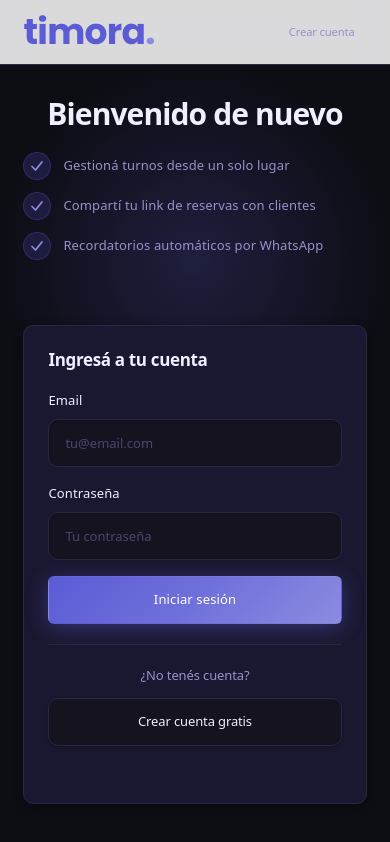
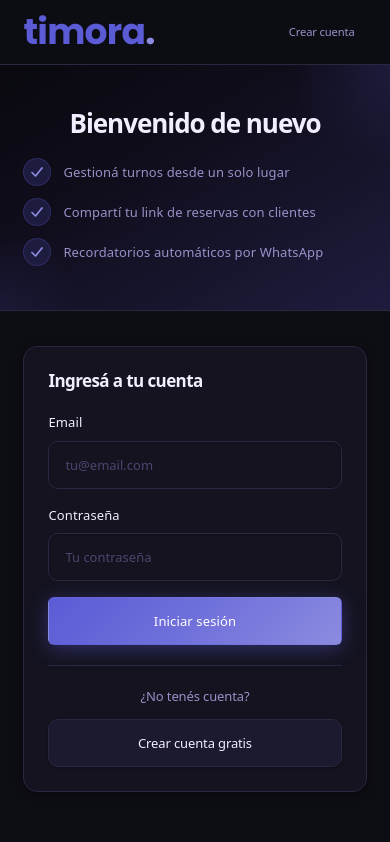
Before and after one commit to almendrasmaria/timora, an Angular app in the folder frontend/: page /auth/login in a window 390 px wide. Built offline with nearby package versions, Linux system fonts and the light colour scheme.

Commit message:
feat(layout): fix app shell alignment and auth layouts spacing

```diff
--- a/frontend/src/app/shared/layout/app-shell/app-shell.component.html
+++ b/frontend/src/app/shared/layout/app-shell/app-shell.component.html
@@ -109,8 +109,6 @@
   }
 
   <main class="shell__main">
-    <div class="shell__container">
-      <router-outlet />
-    </div>
+    <router-outlet />
   </main>
 </div>
--- a/frontend/src/app/shared/layout/auth-layout/auth-layout.component.scss
+++ b/frontend/src/app/shared/layout/auth-layout/auth-layout.component.scss
@@ -9,8 +9,8 @@
     top: 0;
     z-index: 10;
     border-bottom: 1px solid var(--color-border);
-    background: rgba(255, 255, 255, 0.85);
-    backdrop-filter: blur(12px);
+    background: rgba(13, 13, 20, 0.88);
+    backdrop-filter: blur(16px);
   }
 
   &__header-inner {
@@ -30,11 +30,7 @@
     justify-self: start;
     display: inline-flex;
     text-decoration: none;
-
-    &:hover {
-      text-decoration: none;
-      opacity: 0.88;
-    }
+    &:hover { opacity: 0.80; text-decoration: none; }
   }
 
   &__header-link {
@@ -49,7 +45,6 @@
     transition:
       background var(--duration-fast) var(--ease-out),
       color var(--duration-fast) var(--ease-out);
-
     &:hover {
       background: var(--color-surface-muted);
       color: var(--color-text);
@@ -61,19 +56,48 @@
     flex: 1;
     display: grid;
     grid-template-columns: 1fr 1fr;
-    gap: var(--layout-grid-gap);
-    align-items: center;
-    max-width: var(--layout-max-width);
+    align-items: stretch;
     width: 100%;
-    margin: 0 auto;
-    padding: var(--space-16) clamp(1.5rem, 4vw, var(--layout-padding-x));
     position: relative;
+    min-height: calc(100vh - var(--header-height));
   }
 
+  // ── Left: dark atmospheric panel ────────────────────────────────
   &__hero {
     position: relative;
     z-index: 1;
-    min-width: 0;
+    background: var(--gradient-auth-panel);
+    display: flex;
+    flex-direction: column;
+    justify-content: center;
+    padding: var(--space-16) clamp(2rem, 5vw, 4rem);
+    overflow: hidden;
+    border-right: 1px solid var(--color-border);
+
+    // Glow blobs
+    &::before {
+      content: '';
+      position: absolute;
+      top: -100px;
+      right: -100px;
+      width: 360px;
+      height: 360px;
+      border-radius: 50%;
+      background: radial-gradient(circle, rgba(91, 91, 214, 0.14) 0%, transparent 70%);
+      pointer-events: none;
+    }
+
+    &::after {
+      content: '';
+      position: absolute;
+      bottom: -80px;
+      left: -80px;
+      width: 280px;
+      height: 280px;
+      border-radius: 50%;
+      background: radial-gradient(circle, rgba(91, 91, 214, 0.10) 0%, transparent 70%);
+      pointer-events: none;
+    }
   }
 
   &__eyebrow {
@@ -82,20 +106,22 @@
     padding: var(--space-2) var(--space-4);
     border-radius: var(--radius-full);
     background: var(--color-primary-subtle);
-    color: var(--color-primary);
+    border: 1px solid rgba(91, 91, 214, 0.25);
+    color: var(--color-primary-light);
     font-size: var(--text-xs);
     font-weight: 600;
-    letter-spacing: 0.04em;
+    letter-spacing: 0.06em;
     text-transform: uppercase;
   }
 
   &__headline {
     margin: 0 0 var(--space-10);
+    font-family: var(--font-display);
     font-size: clamp(1.875rem, 3.5vw + 0.5rem, 3.25rem);
-    font-weight: 600;
+    font-weight: 800;
     color: var(--color-text);
-    letter-spacing: -0.03em;
-    line-height: 1.12;
+    letter-spacing: -0.04em;
+    line-height: 1.08;
   }
 
   &__features {
@@ -105,73 +131,41 @@
     display: flex;
     flex-direction: column;
     gap: var(--space-5);
+    position: relative;
+    z-index: 1;
   }
 
+  // ── Right: dark form side ────────────────────────────────────────
   &__form {
     display: flex;
-    justify-content: flex-end;
+    justify-content: center;
+    align-items: center;
     position: relative;
     z-index: 1;
     min-width: 0;
+    padding: var(--space-16) clamp(1.5rem, 4vw, var(--layout-padding-x));
+    background: var(--color-background);
   }
 
   &__glow {
-    position: absolute;
-    top: 50%;
-    left: 0;
-    width: 55%;
-    height: 70%;
-    transform: translateY(-50%);
-    background: radial-gradient(ellipse at center, var(--color-primary-glow) 0%, transparent 72%);
-    pointer-events: none;
-    z-index: 0;
+    display: none;
   }
 }
 
 @media (max-width: 1440px) and (min-width: 1025px) {
-  .auth-layout__header-inner,
-  .auth-layout__body {
-    padding-inline: clamp(2.5rem, 4vw + 1rem, 3.75rem);
+  .auth-layout__hero { padding-inline: clamp(2rem, 4vw + 1rem, 3.5rem); }
+  .auth-layout__form { padding-inline: clamp(2rem, 4vw, 3rem); }
+  .auth-layout__headline {
+    font-size: clamp(1.625rem, 2.2vw + 0.35rem, 2.5rem);
+    margin-bottom: var(--space-6);
+    line-height: 1.1;
   }
-
-  .auth-layout__body {
-    gap: var(--space-8);
-    padding-block: var(--space-10);
-  }
-
-  .auth-layout__headline {
-    font-size: clamp(1.625rem, 2.2vw + 0.35rem, 2.125rem);
-    margin-bottom: var(--space-6);
-    line-height: 1.15;
-  }
-
-  .auth-layout__eyebrow {
-    margin-bottom: var(--space-4);
-    font-size: 0.6875rem;
-  }
-
-  .auth-layout__features {
-    gap: var(--space-4);
-  }
-
-  .auth-layout__hero :global(.feature-item) {
-    gap: var(--space-3);
-  }
-
-  .auth-layout__hero :global(.feature-item__icon) {
-    width: 1.75rem;
-    height: 1.75rem;
-  }
-
-  .auth-layout__hero :global(.feature-item__text) {
-    font-size: var(--text-sm);
-  }
+  .auth-layout__eyebrow { margin-bottom: var(--space-4); font-size: 0.6875rem; }
+  .auth-layout__features { gap: var(--space-4); }
 }
 
 @media (max-width: 1200px) and (min-width: 1025px) {
-  .auth-layout__headline {
-    font-size: 1.75rem;
-  }
+  .auth-layout__headline { font-size: 1.875rem; }
 }
 
 @media (max-width: 1024px) {
@@ -181,46 +175,37 @@
     max-width: var(--auth-content-max-width);
     padding-inline: clamp(1.5rem, 5vw, 2.5rem);
   }
-
   .auth-layout__logo,
-  .auth-layout__header-link {
-    grid-column: auto;
-    justify-self: auto;
-  }
+  .auth-layout__header-link { grid-column: auto; justify-self: auto; }
 
   .auth-layout__body {
     grid-template-columns: 1fr;
-    gap: var(--space-10);
-    max-width: var(--auth-content-max-width);
-    padding: var(--space-10) clamp(1.5rem, 5vw, 2.5rem);
-    align-items: stretch;
-  }
-
-  .auth-layout__glow {
-    width: 100%;
-    height: 50%;
-    top: 0;
-    left: 50%;
-    transform: translateX(-50%);
+    min-height: auto;
   }
 
   .auth-layout__hero {
-    text-align: center;
+    padding: var(--space-10) clamp(1.5rem, 5vw, 2.5rem);
+    min-height: 200px;
+    border-right: none;
+    border-bottom: 1px solid var(--color-border);
+    &::before { width: 200px; height: 200px; }
+    &::after  { width: 160px; height: 160px; }
   }
 
   .auth-layout__headline {
     font-size: 1.875rem;
     margin-bottom: var(--space-6);
+    text-align: center;
   }
-
-  .auth-layout__features {
-    align-items: center;
-    gap: var(--space-4);
-  }
+  .auth-layout__eyebrow { display: block; text-align: center; margin-bottom: var(--space-4); }
+  .auth-layout__features { align-items: center; gap: var(--space-4); text-align: center; }
 
   .auth-layout__form {
     justify-content: center;
     width: 100%;
+    max-width: var(--auth-content-max-width);
+    margin: 0 auto;
+    padding: var(--space-8) clamp(1.5rem, 5vw, 2.5rem) var(--space-12);
   }
 }
 
@@ -230,39 +215,17 @@
     max-width: var(--auth-content-max-width);
     padding-inline: clamp(1.25rem, 6vw, 2rem);
   }
-
-  .auth-layout__header-link {
-    padding: var(--space-2) var(--space-3);
-    font-size: var(--text-xs);
+  .auth-layout__header-link { padding: var(--space-2) var(--space-3); font-size: var(--text-xs); }
+  .auth-layout__hero {
+    padding: var(--space-8) clamp(1.25rem, 6vw, 2rem);
+    min-height: 180px;
   }
-
-  .auth-layout__body {
-    gap: var(--space-8);
-    max-width: var(--auth-content-max-width);
-    padding: var(--space-8) clamp(1.25rem, 6vw, 2rem) var(--space-10);
-  }
-
-  .auth-layout__eyebrow {
-    margin-bottom: var(--space-4);
-    font-size: 0.6875rem;
-  }
-
-  .auth-layout__headline {
-    margin-bottom: var(--space-5);
-    line-height: 1.15;
-  }
-
-  .auth-layout__features {
-    gap: var(--space-3);
-    text-align: left;
-    align-items: flex-start;
-    width: 100%;
-  }
+  .auth-layout__headline { font-size: 1.625rem; margin-bottom: var(--space-5); line-height: 1.12; }
+  .auth-layout__features { gap: var(--space-3); text-align: left; align-items: flex-start; width: 100%; }
+  .auth-layout__form { padding: var(--space-6) clamp(1.25rem, 6vw, 2rem) var(--space-10); }
 }
 
 @media (max-width: 380px) {
   .auth-layout__header-inner,
-  .auth-layout__body {
-    padding-inline: var(--space-5);
-  }
+  .auth-layout__form { padding-inline: var(--space-5); }
 }
--- a/frontend/src/app/shared/styles/auth-form-card.scss
+++ b/frontend/src/app/shared/styles/auth-form-card.scss
@@ -3,16 +3,17 @@
   max-width: var(--auth-card-width);
   padding: var(--space-8);
   border: 1px solid var(--color-border);
-  border-radius: var(--radius-lg);
-  background: var(--color-surface-elevated);
-  box-shadow: var(--shadow-md);
+  border-radius: var(--radius-xl);
+  background: var(--color-surface);
+  box-shadow: var(--shadow-card);
 
   &__title {
     margin: 0 0 var(--space-6);
+    font-family: var(--font-display);
     font-size: var(--text-xl);
-    font-weight: 600;
+    font-weight: 700;
     color: var(--color-text);
-    letter-spacing: -0.02em;
+    letter-spacing: -0.035em;
   }
 
   &__form {
@@ -25,7 +26,8 @@
     margin: 0;
     padding: var(--space-3) var(--space-4);
     border-radius: var(--radius-md);
-    background: rgba(225, 29, 72, 0.08);
+    background: var(--color-error-subtle);
+    border: 1px solid rgba(248, 113, 113, 0.2);
     color: var(--color-error);
     font-size: var(--text-sm);
     line-height: 1.5;
@@ -67,7 +69,7 @@
     font-weight: 500;
     color: var(--color-text);
     text-decoration: none;
-    background: var(--color-surface);
+    background: var(--color-surface-muted);
     box-shadow: var(--shadow-xs);
     transition:
       background var(--duration-fast) var(--ease-out),
@@ -75,7 +77,7 @@
       transform var(--duration-fast) var(--ease-out);
 
     &:hover {
-      background: var(--color-surface-muted);
+      background: var(--color-surface-elevated);
       border-color: var(--color-border-hover);
       color: var(--color-text);
       text-decoration: none;
@@ -87,21 +89,11 @@
 @media (max-width: 640px) {
   .auth-form-card {
     padding: var(--space-6);
-    border-radius: var(--radius-md);
+    border-radius: var(--radius-lg);
     box-shadow: var(--shadow-sm);
 
-    &__title {
-      font-size: var(--text-lg);
-      margin-bottom: var(--space-5);
-    }
-
-    &__form {
-      gap: var(--space-4);
-    }
-
-    &__footer {
-      margin-top: var(--space-5);
-      padding-top: var(--space-5);
-    }
+    &__title { font-size: var(--text-lg); margin-bottom: var(--space-5); }
+    &__form { gap: var(--space-4); }
+    &__footer { margin-top: var(--space-5); padding-top: var(--space-5); }
   }
 }
```
Also changed, not shown: frontend/src/app/shared/layout/app-shell/app-shell.component.scss (+52 -108 lines).
